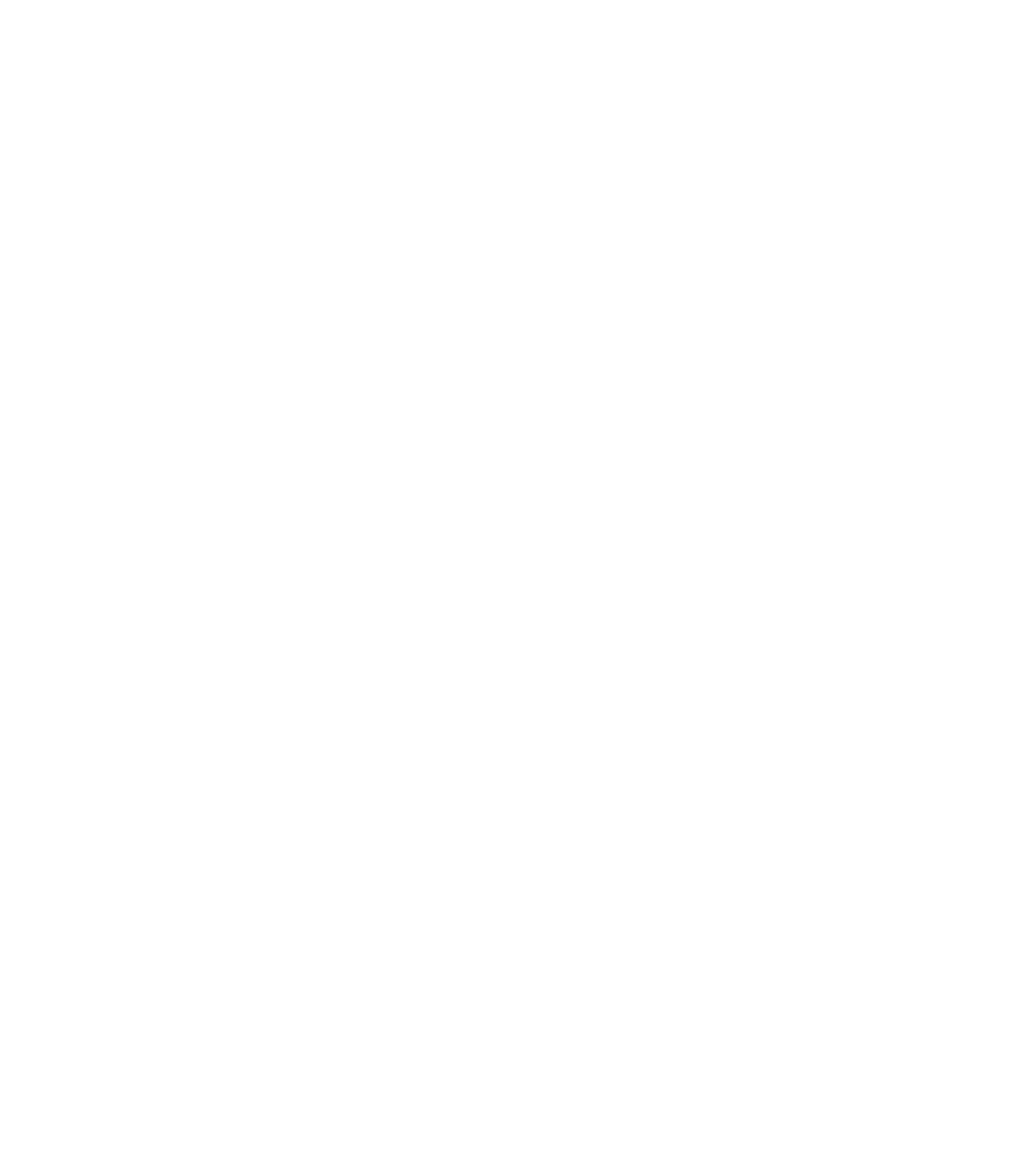
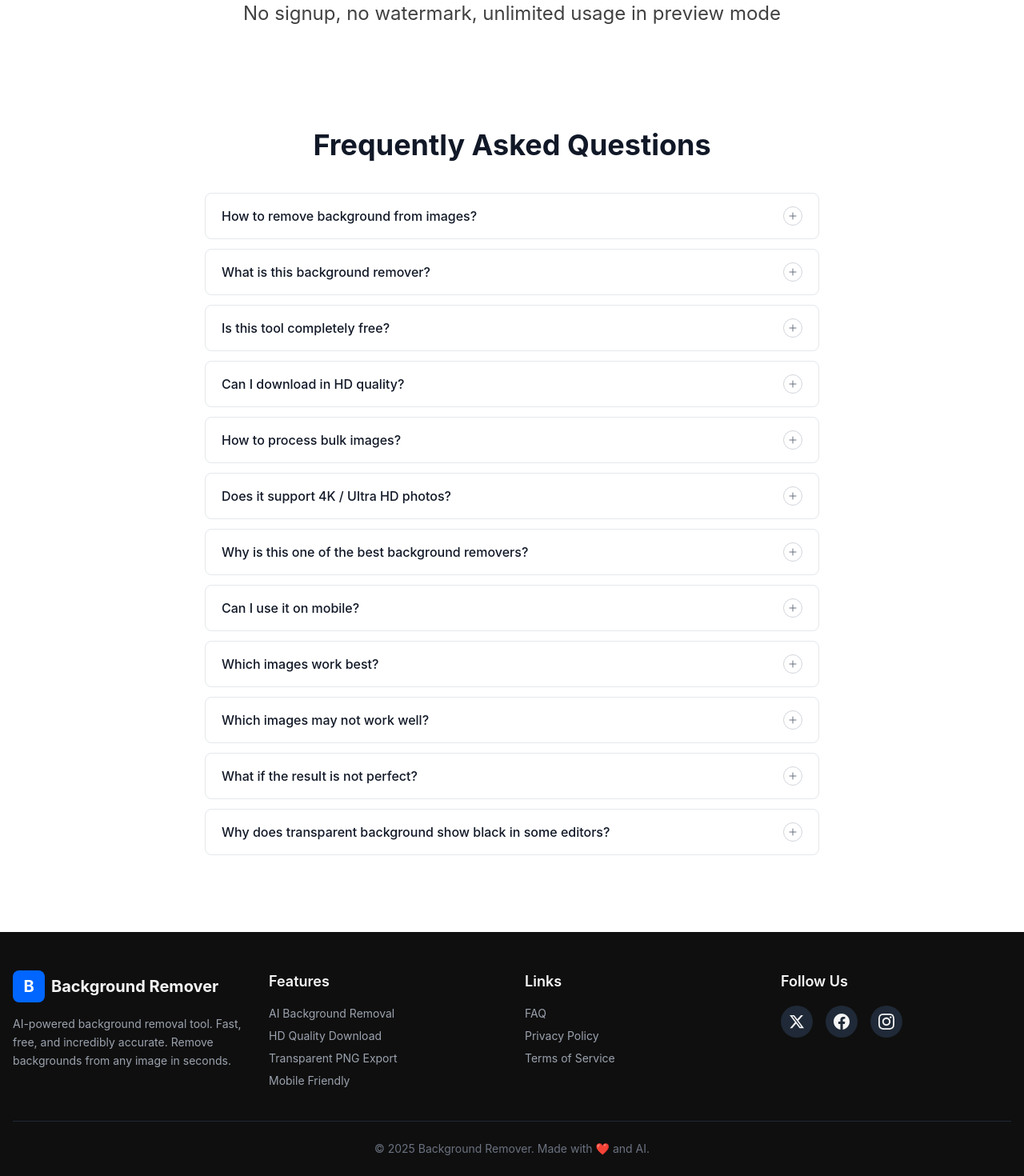
Before and after one commit to quangtm-xyz/project_bg_remover, a React (Vite) app in the folder frontend/: page / in a window 1280 px wide. Shown: the part 1318-2788 px from the top of the page at 80% size. Before the commit the page ends 1328 px from the top, so only its background shows below. Built offline with nearby package versions, Linux system fonts and the light colour scheme; no server answers; the HTML template or start-up script is replaced by a standard one.

Commit message:
frontend change 1

```diff
--- a/frontend/src/App.tsx
+++ b/frontend/src/App.tsx
@@ -5,6 +5,9 @@ import UploadZone from './components/UploadZone'
 import ProcessingSpinner from './components/ProcessingSpinner'
 import BeforeAfterPreview from './components/BeforeAfterPreview'
 import DownloadButton from './components/DownloadButton'
+import About from './components/About'
+import FAQ from './components/FAQ'
+import Footer from './components/Footer'
 
 function App() {
   const [isDark, setIsDark] = useState(false)
@@ -120,13 +123,12 @@ function App() {
             <p className="text-gray-600 dark:text-gray-400">No watermarks, no sign-up required</p>
           </div>
         </div>
+
+        <About />
+        <FAQ />
       </main>
 
-      <footer className="mt-16 py-8 border-t border-gray-200 dark:border-gray-800">
-        <div className="max-w-7xl mx-auto px-4 text-center text-gray-600 dark:text-gray-400">
-          <p>&copy; 2024 Background Remover. All rights reserved.</p>
-        </div>
-      </footer>
+      <Footer />
     </div>
   )
 }
--- /dev/null
+++ b/frontend/src/components/About.tsx
@@ -0,0 +1,16 @@
+function About() {
+  return (
+    <section className="py-16 px-4">
+      <div className="max-w-4xl mx-auto text-center space-y-4">
+        <h2 className="text-3xl md:text-4xl lg:text-5xl font-bold text-[#111111] dark:text-[#f5f5f5] leading-tight">
+          Remove image backgrounds instantly with AI – 100% Free
+        </h2>
+        <p className="text-xl md:text-2xl text-[#111111] dark:text-[#f5f5f5] opacity-80">
+          No signup, no watermark, unlimited usage in preview mode
+        </p>
+      </div>
+    </section>
+  )
+}
+
+export default About
--- /dev/null
+++ b/frontend/src/components/FAQ.tsx
@@ -0,0 +1,109 @@
+import { useState } from 'react'
+
+const faqData = [
+  {
+    q: "How to remove background from images?",
+    a: "Just drag & drop or click to upload your image. AI will remove background in seconds."
+  },
+  {
+    q: "What is this background remover?",
+    a: "An AI-powered tool that automatically removes background from images in one click."
+  },
+  {
+    q: "Is this tool completely free?",
+    a: "Yes! Unlimited usage, no signup, no watermark on preview."
+  },
+  {
+    q: "Can I download in HD quality?",
+    a: "Yes, click \"Download Image\" to get full HD PNG with transparent background."
+  },
+  {
+    q: "How to process bulk images?",
+    a: "Currently one by one, but we're working on batch processing."
+  },
+  {
+    q: "Does it support 4K / Ultra HD photos?",
+    a: "Yes, up to 25 megapixels."
+  },
+  {
+    q: "Why is this one of the best background removers?",
+    a: "Powered by remove.bg technology – the industry leader with perfect hair & edge detection."
+  },
+  {
+    q: "Can I use it on mobile?",
+    a: "Yes, fully responsive on phone and tablet."
+  },
+  {
+    q: "Which images work best?",
+    a: "Clear subject with defined edges (people, products, cars, animals)."
+  },
+  {
+    q: "Which images may not work well?",
+    a: "Blurry edges, very complex hair, or subject color too similar to background."
+  },
+  {
+    q: "What if the result is not perfect?",
+    a: "Try another photo or zoom in to check details."
+  },
+  {
+    q: "Why does transparent background show black in some editors?",
+    a: "Some apps (like Canva) don't support transparency preview. Use Photoshop, Figma, or download and test."
+  }
+]
+
+function FAQ() {
+  const [openIndex, setOpenIndex] = useState<number | null>(null)
+
+  const toggle = (index: number) => {
+    setOpenIndex(openIndex === index ? null : index)
+  }
+
+  return (
+    <section className="py-16 px-4">
+      <div className="max-w-3xl mx-auto">
+        <h2 className="text-3xl md:text-4xl font-bold text-center text-gray-900 dark:text-white mb-10">
+          Frequently Asked Questions
+        </h2>
+        <div className="space-y-3">
+          {faqData.map((item, index) => (
+            <div
+              key={index}
+              className="border border-gray-200 dark:border-gray-700 rounded-lg overflow-hidden bg-white dark:bg-gray-800 transition-all duration-300"
+            >
+              <button
+                onClick={() => toggle(index)}
+                className="w-full flex items-center justify-between px-5 py-4 text-left hover:bg-gray-50 dark:hover:bg-gray-700 transition-colors duration-200"
+              >
+                <span className="font-medium text-gray-900 dark:text-white pr-4">
+                  {item.q}
+                </span>
+                <span className="flex-shrink-0 w-6 h-6 flex items-center justify-center rounded-full border border-gray-300 dark:border-gray-600 text-gray-500 dark:text-gray-400 transition-transform duration-300">
+                  {openIndex === index ? (
+                    <svg className="w-3 h-3" fill="none" stroke="currentColor" viewBox="0 0 24 24">
+                      <path strokeLinecap="round" strokeLinejoin="round" strokeWidth={2} d="M20 12H4" />
+                    </svg>
+                  ) : (
+                    <svg className="w-3 h-3" fill="none" stroke="currentColor" viewBox="0 0 24 24">
+                      <path strokeLinecap="round" strokeLinejoin="round" strokeWidth={2} d="M12 4v16m8-8H4" />
+                    </svg>
+                  )}
+                </span>
+              </button>
+              <div
+                className={`overflow-hidden transition-all duration-300 ease-in-out ${
+                  openIndex === index ? 'max-h-40 opacity-100' : 'max-h-0 opacity-0'
+                }`}
+              >
+                <div className="px-5 pb-4 text-gray-600 dark:text-gray-300">
+                  {item.a}
+                </div>
+              </div>
+            </div>
+          ))}
+        </div>
+      </div>
+    </section>
+  )
+}
+
+export default FAQ
--- /dev/null
+++ b/frontend/src/components/Footer.tsx
@@ -0,0 +1,75 @@
+function Footer() {
+  return (
+    <footer className="bg-[#0f0f0f] text-[#f5f5f5] pt-12 pb-6">
+      <div className="max-w-7xl mx-auto px-4">
+        <div className="grid grid-cols-1 md:grid-cols-2 lg:grid-cols-4 gap-8 mb-10">
+          {/* Column 1: Logo & Description */}
+          <div className="space-y-4">
+            <div className="flex items-center gap-2">
+              <div className="w-10 h-10 bg-primary rounded-lg flex items-center justify-center">
+                <span className="text-white font-bold text-xl">B</span>
+              </div>
+              <span className="text-xl font-bold">Background Remover</span>
+            </div>
+            <p className="text-sm text-gray-400 leading-relaxed">
+              AI-powered background removal tool. Fast, free, and incredibly accurate. Remove backgrounds from any image in seconds.
+            </p>
+          </div>
+
+          {/* Column 2: Features */}
+          <div>
+            <h3 className="font-semibold text-lg mb-4">Features</h3>
+            <ul className="space-y-2 text-sm text-gray-400">
+              <li className="hover:text-white transition-colors duration-200 cursor-pointer">AI Background Removal</li>
+              <li className="hover:text-white transition-colors duration-200 cursor-pointer">HD Quality Download</li>
+              <li className="hover:text-white transition-colors duration-200 cursor-pointer">Transparent PNG Export</li>
+              <li className="hover:text-white transition-colors duration-200 cursor-pointer">Mobile Friendly</li>
+            </ul>
+          </div>
+
+          {/* Column 3: Links */}
+          <div>
+            <h3 className="font-semibold text-lg mb-4">Links</h3>
+            <ul className="space-y-2 text-sm text-gray-400">
+              <li className="hover:text-white transition-colors duration-200 cursor-pointer">FAQ</li>
+              <li className="hover:text-white transition-colors duration-200 cursor-pointer">Privacy Policy</li>
+              <li className="hover:text-white transition-colors duration-200 cursor-pointer">Terms of Service</li>
+            </ul>
+          </div>
+
+          {/* Column 4: Social */}
+          <div>
+            <h3 className="font-semibold text-lg mb-4">Follow Us</h3>
+            <div className="flex gap-4">
+              <a
+                href="#"
+                className="w-10 h-10 rounded-full bg-gray-800 flex items-center justify-center hover:bg-primary transition-colors duration-200"
+              >
+                <svg className="w-5 h-5" fill="currentColor" viewBox="0 0 24 24"><path d="M18.244 2.25h3.308l-7.227 8.26 8.502 11.24H16.17l-5.214-6.817L4.99 21.75H1.68l7.73-8.835L1.254 2.25H8.08l4.713 6.231zm-1.161 17.52h1.833L7.084 4.126H5.117z"/></svg>
+              </a>
+              <a
+                href="#"
+                className="w-10 h-10 rounded-full bg-gray-800 flex items-center justify-center hover:bg-primary transition-colors duration-200"
+              >
+                <svg className="w-5 h-5" fill="currentColor" viewBox="0 0 24 24"><path d="M24 12.073c0-6.627-5.373-12-12-12s-12 5.373-12 12c0 5.99 4.388 10.954 10.125 11.854v-8.385H7.078v-3.47h3.047V9.43c0-3.007 1.792-4.669 4.533-4.669 1.312 0 2.686.235 2.686.235v2.953H15.83c-1.491 0-1.956.925-1.956 1.874v2.25h3.328l-.532 3.47h-2.796v8.385C19.612 23.027 24 18.062 24 12.073z"/></svg>
+              </a>
+              <a
+                href="#"
+                className="w-10 h-10 rounded-full bg-gray-800 flex items-center justify-center hover:bg-primary transition-colors duration-200"
+              >
+                <svg className="w-5 h-5" fill="currentColor" viewBox="0 0 24 24"><path d="M12 2.163c3.204 0 3.584.012 4.85.07 3.252.148 4.771 1.691 4.919 4.919.058 1.265.069 1.645.069 4.849 0 3.205-.012 3.584-.069 4.849-.149 3.225-1.664 4.771-4.919 4.919-1.266.058-1.644.07-4.85.07-3.204 0-3.584-.012-4.849-.07-3.26-.149-4.771-1.699-4.919-4.92-.058-1.265-.07-1.644-.07-4.849 0-3.204.013-3.583.07-4.849.149-3.227 1.664-4.771 4.919-4.919 1.266-.057 1.645-.069 4.849-.069zm0-2.163c-3.259 0-3.667.014-4.947.072-4.358.2-6.78 2.618-6.98 6.98-.059 1.281-.073 1.689-.073 4.948 0 3.259.014 3.668.072 4.948.2 4.358 2.618 6.78 6.98 6.98 1.281.058 1.689.072 4.948.072 3.259 0 3.668-.014 4.948-.072 4.354-.2 6.782-2.618 6.979-6.98.059-1.28.073-1.689.073-4.948 0-3.259-.014-3.667-.072-4.947-.196-4.354-2.617-6.78-6.979-6.98-1.281-.059-1.69-.073-4.949-.073zm0 5.838c-3.403 0-6.162 2.759-6.162 6.162s2.759 6.163 6.162 6.163 6.162-2.759 6.162-6.163c0-3.403-2.759-6.162-6.162-6.162zm0 10.162c-2.209 0-4-1.79-4-4 0-2.209 1.791-4 4-4s4 1.791 4 4c0 2.21-1.791 4-4 4zm6.406-11.845c-.796 0-1.441.645-1.441 1.44s.645 1.44 1.441 1.44c.795 0 1.439-.645 1.439-1.44s-.644-1.44-1.439-1.44z"/></svg>
+              </a>
+            </div>
+          </div>
+        </div>
+
+        {/* Bottom */}
+        <div className="border-t border-gray-800 pt-6 text-center text-sm text-gray-500">
+          <p>© 2025 Background Remover. Made with ❤️ and AI.</p>
+        </div>
+      </div>
+    </footer>
+  )
+}
+
+export default Footer
```
